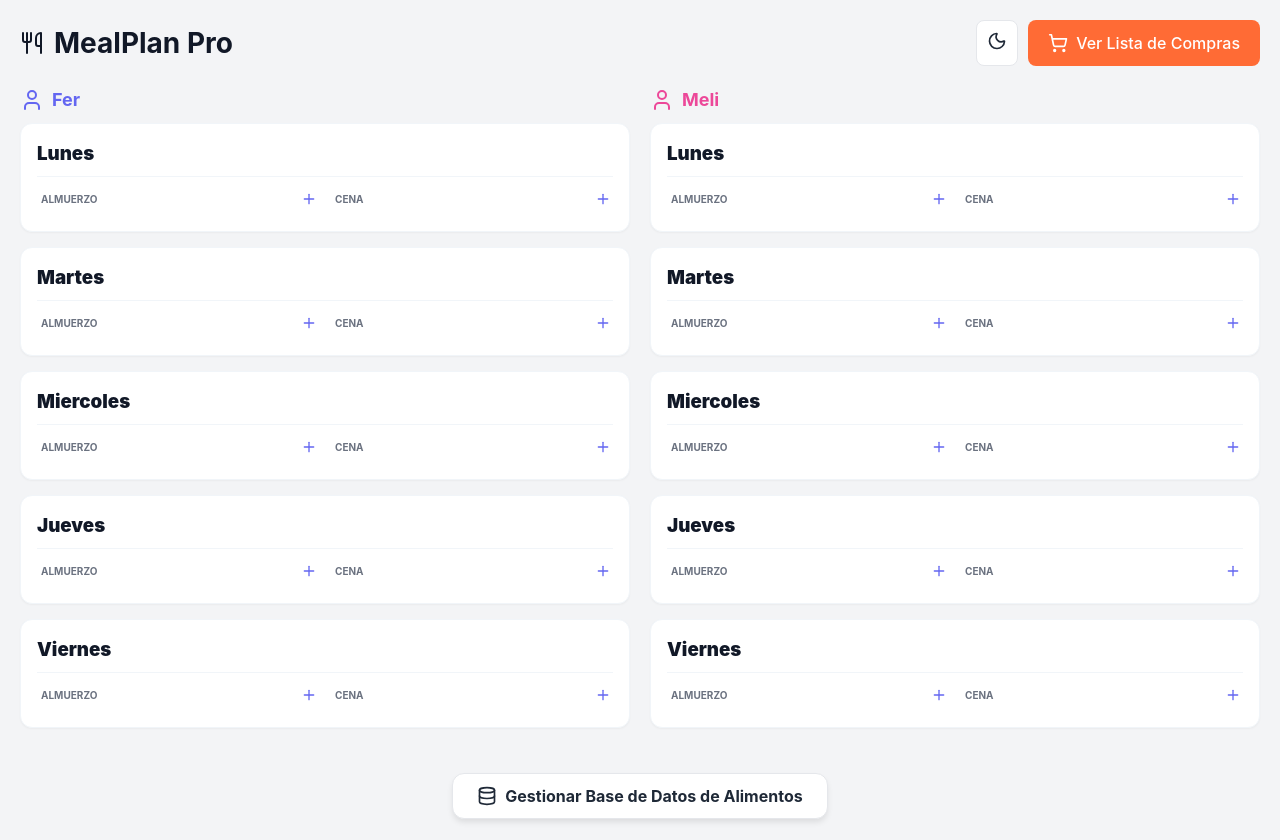
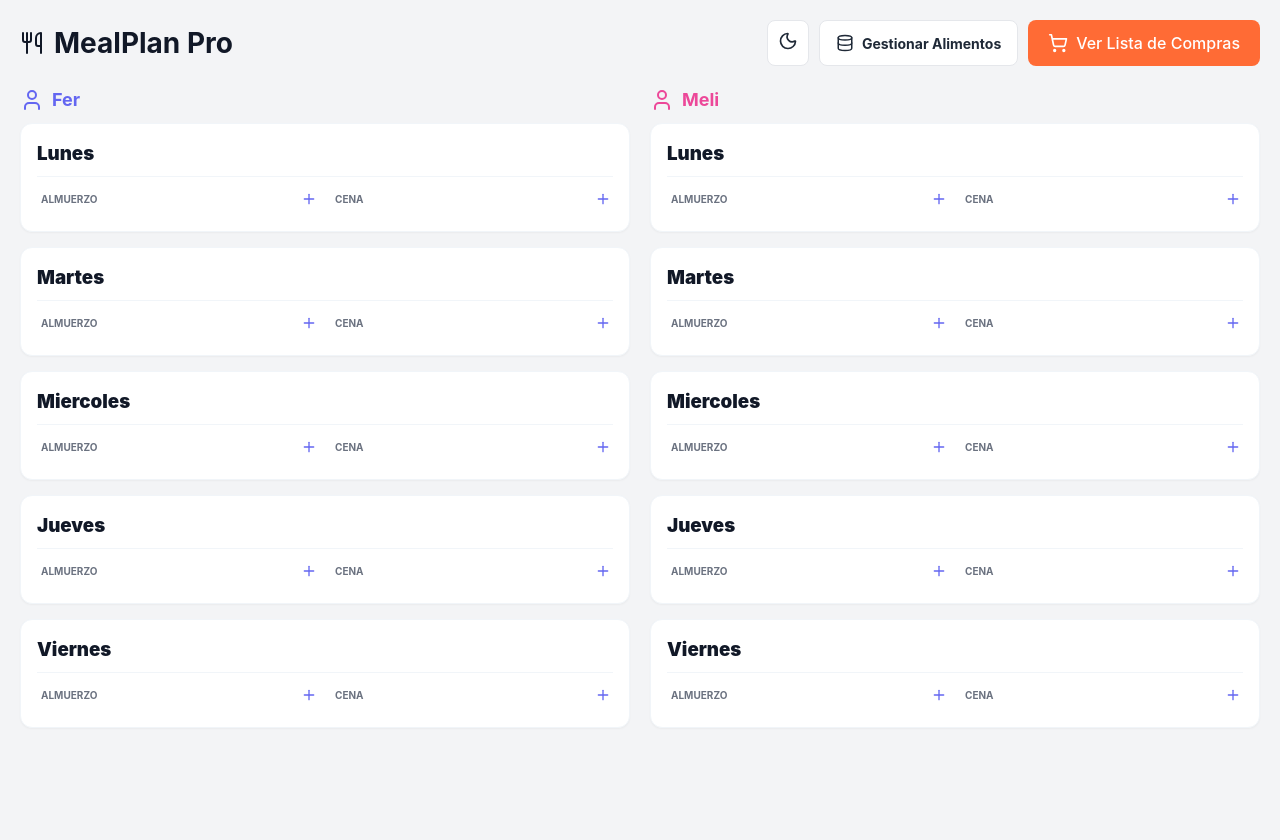
Before and after one commit to famerin22/ComiditasProject, a React (Vite) app in the folder meal-planner/: page / in a window 1280 px wide. Built offline with nearby package versions, Linux system fonts and the light colour scheme.

Commit message:
fix: ensure search bar fits within FoodSelectorModal width

```diff
--- a/meal-planner/src/App.jsx
+++ b/meal-planner/src/App.jsx
@@ -118,6 +118,9 @@ export default function App() {
           >
             {darkMode ? <Sun size={20} /> : <Moon size={20} />}
           </button>
+
+          <FoodManager onDatabaseChange={setDbOptions} />
+
           <button style={{ padding: '10px 20px', backgroundColor: '#ff6b35', color: 'white', border: 'none', cursor: 'pointer', borderRadius: '8px', display: 'flex', alignItems: 'center', gap: '8px' }}>
             <ShoppingCart size={20} /> Ver Lista de Compras
           </button>
@@ -159,8 +162,6 @@ export default function App() {
           ))}
         </div>
       </div>
-
-      <FoodManager onDatabaseChange={setDbOptions} />
     </div>
   );
 }
--- a/meal-planner/src/FoodManager.jsx
+++ b/meal-planner/src/FoodManager.jsx
@@ -53,24 +53,25 @@ export default function FoodManager({ onDatabaseChange }) {
   );
 
   return (
-    <div style={{ marginTop: '30px', display: 'flex', justifyContent: 'center' }}>
+    <>
       <button
         onClick={() => setShowMainModal(true)}
         style={{
           display: 'flex',
           alignItems: 'center',
           gap: '8px',
-          padding: '12px 24px',
+          padding: '10px 16px',
           backgroundColor: 'var(--bg-card)',
           color: 'var(--text-main)',
           border: '1px solid var(--border-color)',
-          borderRadius: '12px',
+          borderRadius: '8px',
           cursor: 'pointer',
           fontWeight: 'bold',
-          boxShadow: '0 4px 6px -1px rgba(0,0,0,0.1)'
+          transition: '0.2s'
         }}
+        title="Gestionar Base de Datos de Alimentos"
       >
-        <Database size={20} /> Gestionar Base de Datos de Alimentos
+        <Database size={18} /> <span style={{ fontSize: '14px' }}>Gestionar Alimentos</span>
       </button>
 
       {showMainModal && (
@@ -161,6 +162,6 @@ export default function FoodManager({ onDatabaseChange }) {
           </div>
         </div>
       )}
-    </div>
+    </>
   );
 }
--- a/meal-planner/src/MealSlot.jsx
+++ b/meal-planner/src/MealSlot.jsx
@@ -26,7 +26,7 @@ function FoodSelectorModal({ options, onSelect, onClose }) {
               placeholder="Buscar alimento o receta..."
               value={searchTerm}
               onChange={(e) => setSearchTerm(e.target.value)}
-              style={{ width: '100%', padding: '8px 8px 8px 32px', borderRadius: '6px', border: '1px solid var(--border-color)', backgroundColor: 'var(--bg-input)', color: 'var(--text-main)', fontSize: '14px' }}
+              style={{ width: '100%', padding: '8px 8px 8px 32px', borderRadius: '6px', border: '1px solid var(--border-color)', backgroundColor: 'var(--bg-input)', color: 'var(--text-main)', fontSize: '14px', boxSizing: 'border-box' }}
             />
           </div>
 
```
